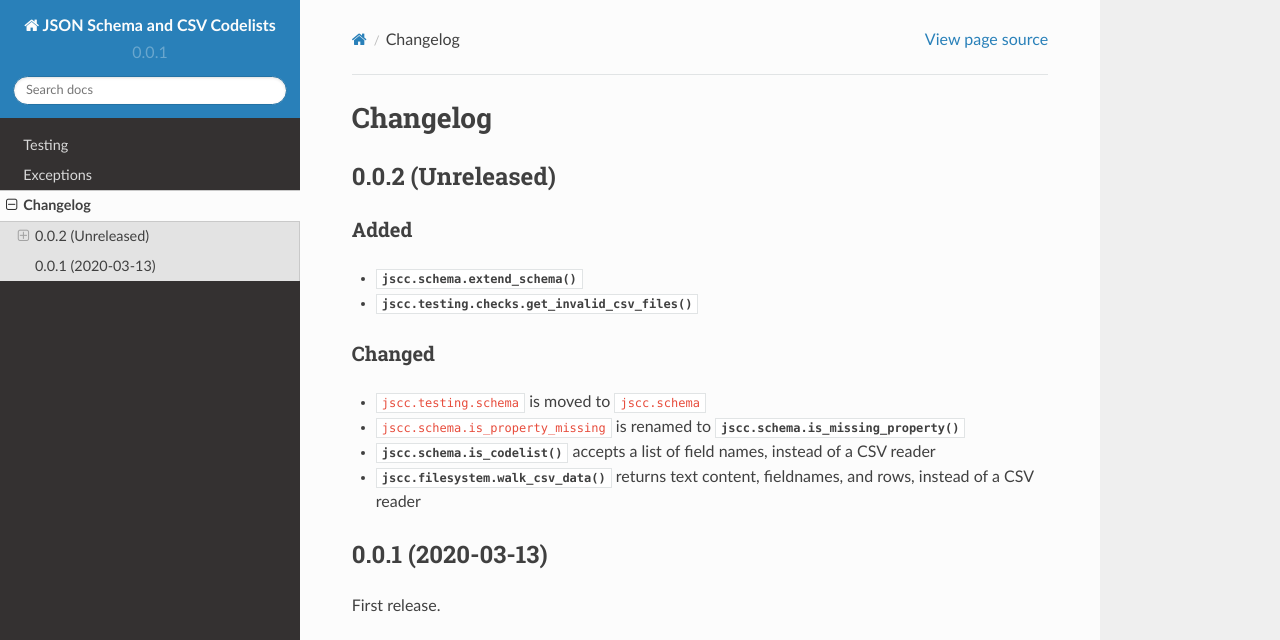
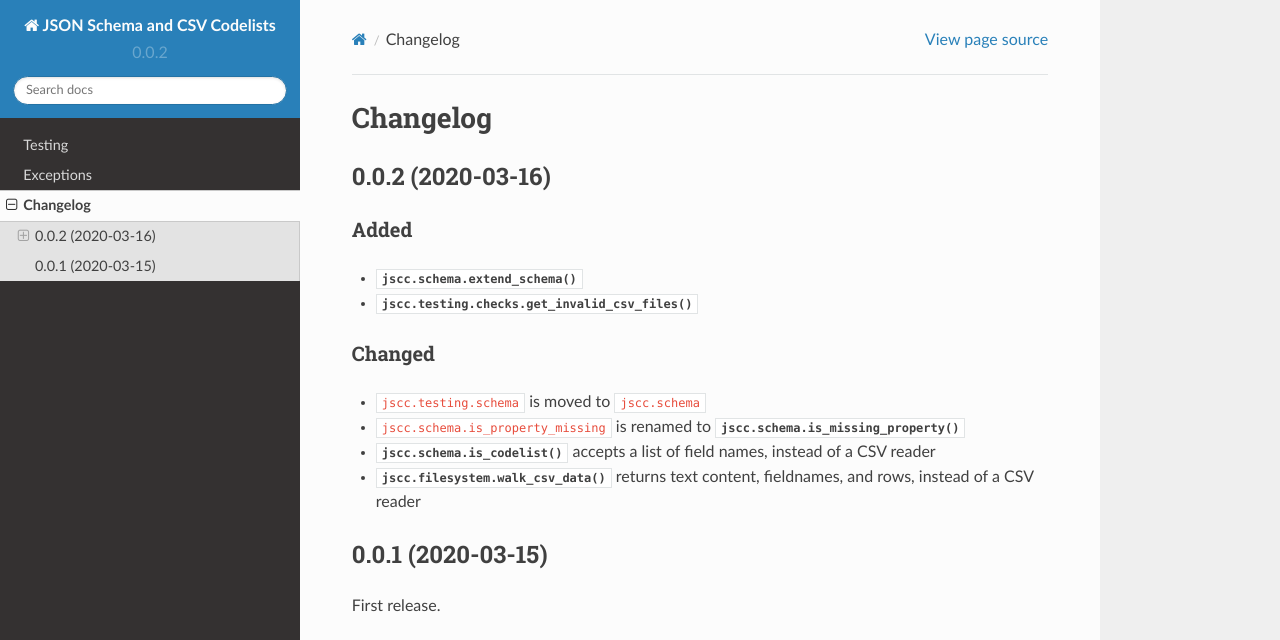
Before and after one commit to open-contracting/jscc, a Sphinx documentation site: the page built from docs/changelog.rst, in a window 1280 px wide. Shown: the top 640 px of the page. Built offline with Sphinx 7.4.7 and the Read the Docs theme 2.0.0, drawn with Linux system fonts in a browser that asks for light colours; cross-references to code outside the pages are shown as plain code.

Commit message:
Iterate the version number

```diff
--- a/docs/changelog.rst
+++ b/docs/changelog.rst
@@ -1,7 +1,7 @@
 Changelog
 =========
 
-0.0.2 (Unreleased)
+0.0.2 (2020-03-16)
 ------------------
 
 Added
@@ -18,7 +18,7 @@ Changed
 -  :meth:`jscc.schema.is_codelist` accepts a list of field names, instead of a CSV reader
 -  :meth:`jscc.filesystem.walk_csv_data` returns text content, fieldnames, and rows, instead of a CSV reader
 
-0.0.1 (2020-03-13)
+0.0.1 (2020-03-15)
 ------------------
 
 First release.
--- a/docs/conf.py
+++ b/docs/conf.py
@@ -26,7 +26,7 @@ copyright = '2020, Open Contracting Partnership and Open Data Services Co-operat
 author = 'Open Contracting Partnership and Open Data Services Co-operative Limited'
 
 # The short X.Y version
-version = '0.0.1'
+version = '0.0.2'
 # The full version, including alpha/beta/rc tags
 release = version
 
--- a/setup.py
+++ b/setup.py
@@ -5,7 +5,7 @@ with open('README.rst') as f:
 
 setup(
     name='jscc',
-    version='0.0.1',
+    version='0.0.2',
     author='Open Contracting Partnership and Open Data Services Co-operative Limited',
     author_email='data@open-contracting.org',
     url='https://github.com/open-contracting/jscc',
```
